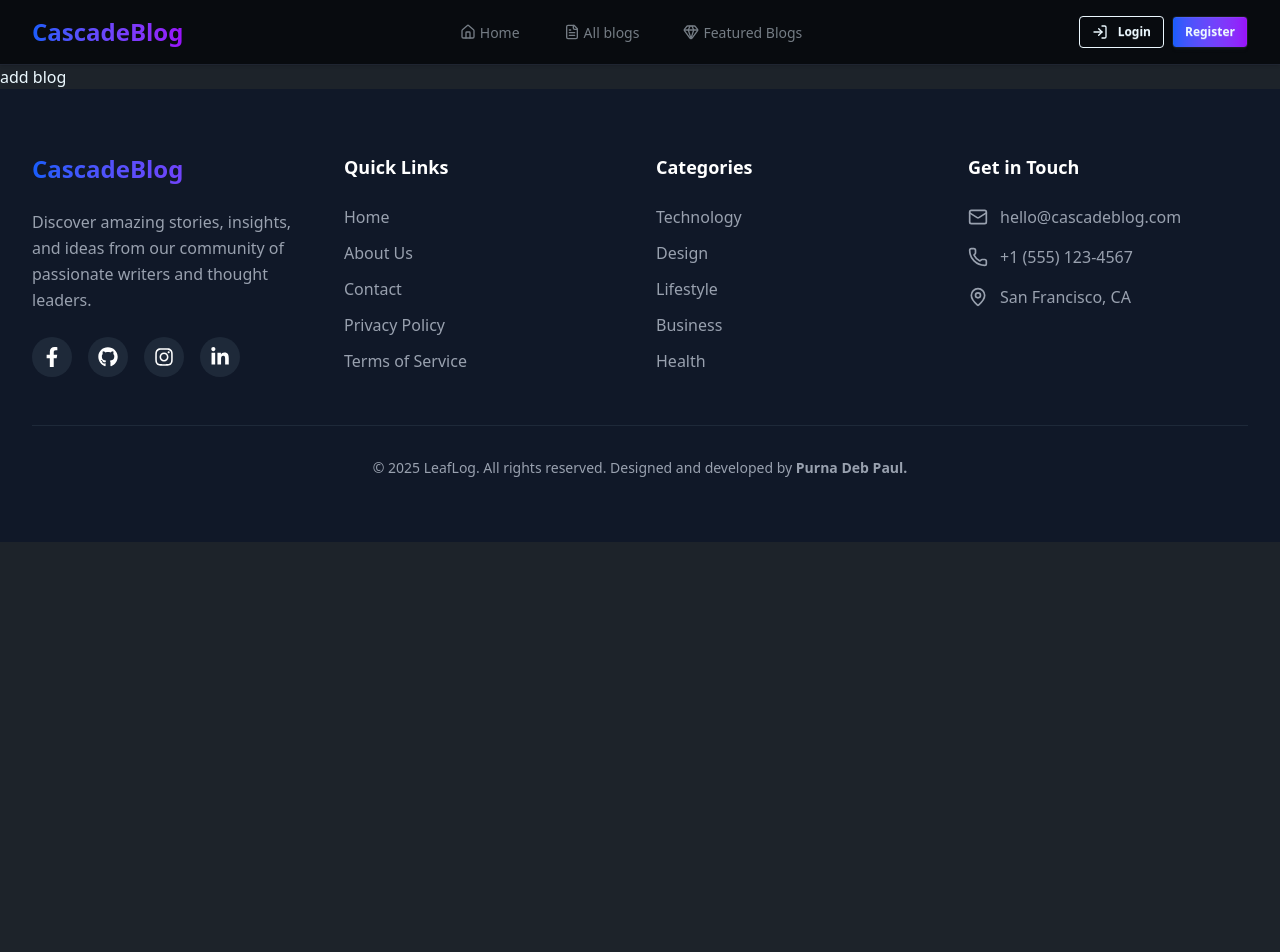
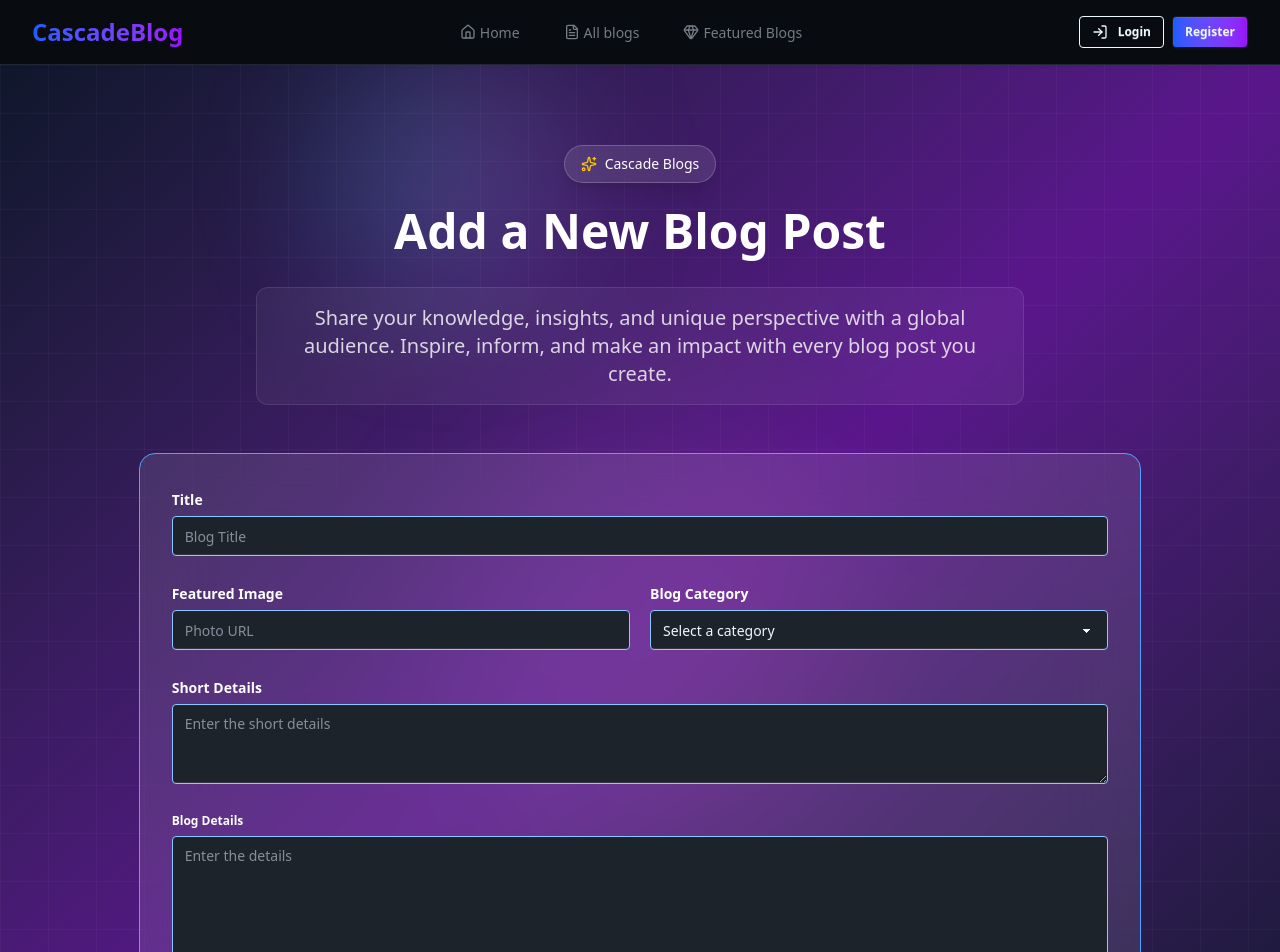
Before and after one commit to purnadebpaul64/cascade-blog-client, a React (Vite) app: page /add-blog in a window 1280 px wide. Shown: the top 952 px of the page. Before the commit the page ends 800 px from the top, so only its background shows below. Built offline with nearby package versions, Linux system fonts and the light colour scheme; no server answers.

Commit message:
add blog page added

```diff
--- a/src/Components/Navbar.jsx
+++ b/src/Components/Navbar.jsx
@@ -37,9 +37,11 @@ const Navbar = () => {
         <div className="flex h-16 items-center justify-between">
           {/* Logo */}
           <div className="flex items-center">
-            <h1 className="text-2xl font-bold bg-gradient-to-r from-blue-600 to-purple-600 bg-clip-text text-transparent">
-              CascadeBlog
-            </h1>
+            <Link to={"/"}>
+              <h1 className="text-2xl font-bold bg-gradient-to-r from-blue-600 to-purple-600 bg-clip-text text-transparent">
+                CascadeBlog
+              </h1>
+            </Link>
           </div>
           {/* Desktop Navigation */}
           <div className="hidden lg:flex items-center space-x-6">
@@ -68,14 +70,14 @@ const Navbar = () => {
               {user && (
                 <>
                   <NavLink
-                    to={"/featured-blogs"}
+                    to={"/add-blog"}
                     className="flex items-center space-x-1 text-[#757D85] hover:text-primary transition-colors font-medium px-3 py-2 rounded-md hover:bg-accent"
                   >
                     <CirclePlus className="h-4 w-4" />
                     <span>Add Blog</span>
                   </NavLink>
                   <NavLink
-                    to={"/featured-blogs"}
+                    to={"/wishlist"}
                     className="flex items-center space-x-1 text-[#757D85] hover:text-primary transition-colors font-medium px-3 py-2 rounded-md hover:bg-accent"
                   >
                     <BookmarkCheck className="h-4 w-4" />
@@ -162,14 +164,14 @@ const Navbar = () => {
                 {user && (
                   <>
                     <NavLink
-                      to={"/featured-blogs"}
+                      to={"/add-blog"}
                       className="flex items-center space-x-1 text-[#757D85] hover:text-primary transition-colors font-medium px-3 py-2 rounded-md hover:bg-accent"
                     >
                       <CirclePlus className="h-4 w-4" />
                       <span>Add Blog</span>
                     </NavLink>
                     <NavLink
-                      to={"/featured-blogs"}
+                      to={"/wishlist"}
                       className="flex items-center space-x-1 text-[#757D85] hover:text-primary transition-colors font-medium px-3 py-2 rounded-md hover:bg-accent"
                     >
                       <BookmarkCheck className="h-4 w-4" />
--- a/src/Pages/AddBlogPage.jsx
+++ b/src/Pages/AddBlogPage.jsx
@@ -1,10 +1,197 @@
-import React from "react";
+import React, { use } from "react";
+import { useInView } from "react-intersection-observer";
+import { motion } from "framer-motion";
+import { Sparkles } from "lucide-react";
+import { AuthContext } from "../Providers/AuthProviders";
 
 const AddBlogPage = () => {
+  const { user } = use(AuthContext);
+
+  const { ref: titleRef, inView: titleInView } = useInView({
+    threshold: 0.3,
+    triggerOnce: true,
+  });
+
+  const { ref: gridRef, inView: gridInView } = useInView({
+    threshold: 0.1,
+    triggerOnce: true,
+  });
+
+  const floatingVariants = {
+    animate: {
+      y: [-20, 20, -20],
+      transition: {
+        duration: 5,
+        repeat: Infinity,
+        ease: "easeInOut",
+      },
+    },
+  };
   return (
-    <div>
-      <h1>add blog</h1>
-    </div>
+    <section className="py-20 bg-gradient-to-br from-slate-900 via-purple-900 to-slate-900 relative overflow-hidden">
+      {/* Animated background mesh */}
+      <div className="absolute inset-0">
+        <motion.div
+          className="absolute top-0 left-1/4 w-64 h-64 bg-gradient-to-r  from-cyan-400/20 to-purple-400/20 rounded-full blur-3xl"
+          animate={floatingVariants.animate}
+        />
+        <motion.div
+          className="absolute bottom-0 right-1/4 w-48 h-48 bg-gradient-to-r from-green-400/20 to-teal-400/20 rounded-full blur-3xl"
+          animate={{
+            ...floatingVariants.animate,
+            transition: { ...floatingVariants.animate.transition, delay: 2 },
+          }}
+        />
+        <motion.div
+          className="absolute top-1/2 left-1/2 transform -translate-x-1/2 -translate-y-1/2 w-96 h-96 bg-gradient-to-r from-purple-400/10 to-pink-400/10 rounded-full blur-3xl"
+          animate={{
+            scale: [1, 1.1, 1],
+            transition: {
+              duration: 4,
+              repeat: Infinity,
+              ease: "easeInOut",
+            },
+          }}
+        />
+      </div>
+      {/* ============== */}
+      {/* Grid pattern */}
+      <div className="absolute inset-0 bg-[linear-gradient(rgba(255,255,255,0.03)_1px,transparent_1px),linear-gradient(90deg,rgba(255,255,255,0.03)_1px,transparent_1px)] bg-[size:3rem_3rem]"></div>
+
+      <div className="container mx-auto px-4 sm:px-6 lg:px-8 relative z-10">
+        <motion.div
+          ref={titleRef}
+          className="text-center mb-12"
+          initial={{ opacity: 0, y: 30 }}
+          animate={titleInView ? { opacity: 1, y: 0 } : { opacity: 0, y: 30 }}
+          transition={{ duration: 0.6 }}
+        >
+          <motion.div
+            className="inline-flex items-center px-4 py-2 rounded-full bg-white/10 backdrop-blur-md border border-white/20 text-white text-sm font-medium mb-6 shadow-lg"
+            whileHover={{
+              scale: 1.05,
+            }}
+            transition={{ type: "spring", stiffness: 300 }}
+          >
+            <Sparkles className="w-4 h-4 mr-2 text-yellow-400" />
+            <p>Cascade Blogs</p>
+          </motion.div>
+          <motion.h2 className="text-4xl sm:text-5xl font-bold text-white mb-8">
+            Add a New Blog Post
+          </motion.h2>
+          <motion.p
+            className="text-md sm:text-xl text-white/80 max-w-3xl mx-auto backdrop-blur-sm bg-white/5 p-4 rounded-xl border border-white/10"
+            initial={{ opacity: 0 }}
+            animate={{ opacity: 1 }}
+            transition={{ delay: 0.3 }}
+          >
+            Share your knowledge, insights, and unique perspective with a global
+            audience. Inspire, inform, and make an impact with every blog post
+            you create.
+          </motion.p>
+        </motion.div>
+      </div>
+
+      {/* ====== form ====== */}
+      <div className="w-full sm:w-10/12 mx-auto px-4 sm:px-6 lg:px-8 relative z-10">
+        <motion.div
+          ref={gridRef}
+          className="text-center mb-12 border-1 rounded-2xl border-blue-400 p-3 sm:p-8 backdrop-blur-2xl bg-white/10"
+          initial={{ opacity: 0, y: 30 }}
+          animate={gridInView ? { opacity: 1, y: 0 } : { opacity: 0, y: 30 }}
+          transition={{ duration: 0.6 }}
+        >
+          <form>
+            <div className="grid grid-cols-2 gap-3 md:gap-5">
+              <div className="col-span-2">
+                {/* Blog Title */}
+                <fieldset className="fieldset">
+                  <label className="label text-sm font-semibold text-white">
+                    Title
+                  </label>
+                  <input
+                    type="text"
+                    className="input w-full border-1 border-blue-300"
+                    placeholder="Blog Title"
+                    name="title"
+                    required
+                  />
+                </fieldset>
+              </div>
+              {/* blog image */}
+              <fieldset className="fieldset">
+                <label className="label text-sm font-semibold text-white">
+                  Featured Image
+                </label>
+                <input
+                  type="text"
+                  className="input border-1 border-blue-300 w-full "
+                  placeholder="Photo URL"
+                  name="photo"
+                  required
+                />
+              </fieldset>
+              {/* category */}
+              <fieldset className="fieldset">
+                <label className="label text-sm font-semibold text-white">
+                  Blog Category
+                </label>
+
+                <select
+                  name="category"
+                  className="select select-bordered border-blue-300 w-full"
+                  required
+                >
+                  <option disabled selected>
+                    Select a category
+                  </option>
+                  <option>Technology</option>
+                  <option>Business</option>
+                  <option>Lifestyle</option>
+                  <option>Design</option>
+                  <option>Travel</option>
+                  <option>Food & Health</option>
+                </select>
+              </fieldset>
+              <div className="col-span-2">
+                {/* short details */}
+                <fieldset className="fieldset">
+                  <label className="label text-sm font-semibold text-white">
+                    Short Details
+                  </label>
+                  <textarea
+                    rows="1"
+                    className="textarea textarea-bordered w-full border-blue-300"
+                    placeholder="Enter the short details"
+                    name="short details"
+                    required
+                  />
+                </fieldset>
+              </div>
+              <div className="col-span-2">
+                {/* blog details */}
+                <fieldset className="fieldset">
+                  <label className="label font-semibold text-white">
+                    Blog Details
+                  </label>
+                  <textarea
+                    rows="6"
+                    className="textarea textarea-bordered border-blue-300 w-full"
+                    placeholder="Enter the details"
+                    name="blog details"
+                    required
+                  />
+                </fieldset>
+              </div>
+            </div>
+
+            <button className="h-10 px-6 bg-gradient-to-r from-cyan-500 via-blue-500 to-purple-500 hover:from-cyan-600 hover:via-blue-600 hover:to-purple-600 shadow-lg hover:shadow-blue-500/25 border border-white/20 backdrop-blur-sm btn w-full mt-5 text-white font-bold">
+              Add Your Blog
+            </button>
+          </form>
+        </motion.div>
+      </div>
+    </section>
   );
 };
 
```
